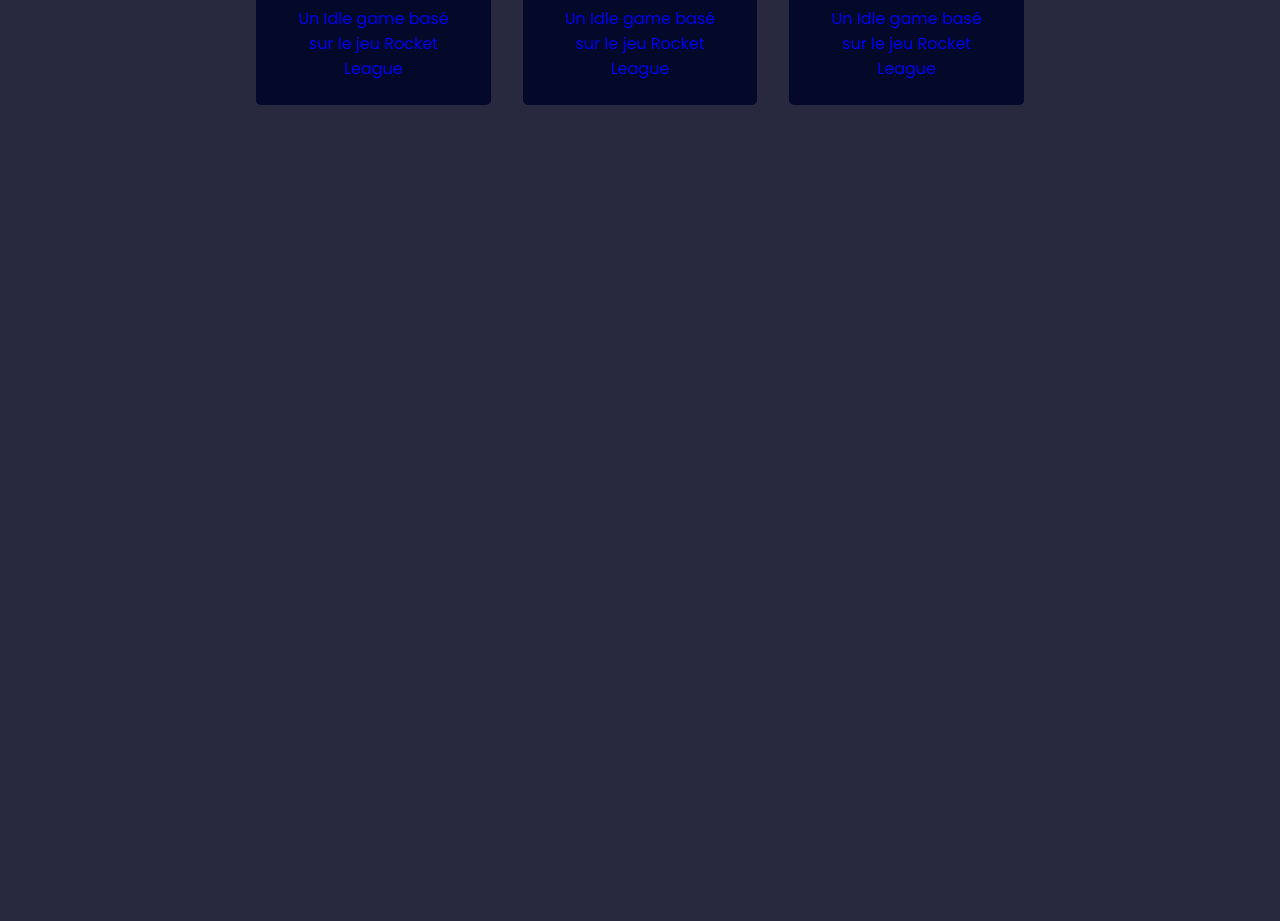
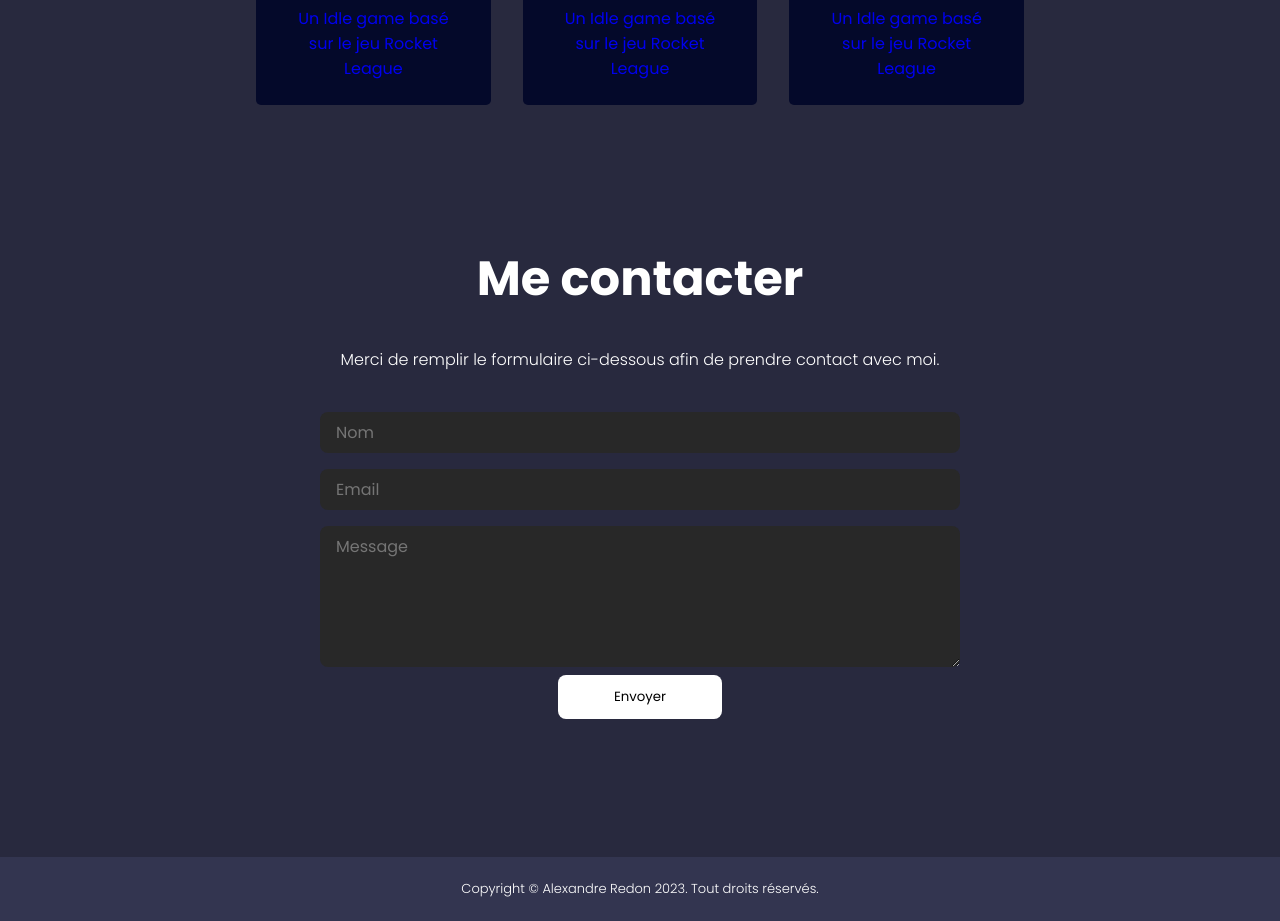
Before and after one commit to Alexandre-Redon/my_portfolio, a React (Vite) app: page / in a window 1280 px wide. Shown: the part 2240-3161 px from the top of the page. Before the commit the page ends 2361 px from the top, so only its background shows below. Built offline with nearby package versions, Linux system fonts and the light colour scheme.

Commit message:
dev: contact and footer

```diff
--- a/src/App.tsx
+++ b/src/App.tsx
@@ -2,6 +2,8 @@
 import NavBar from "./components/NavBar/NavBar";
 import APropos from "./components/APropos/APropos";
 import Portfolio from "./components/Portfolio/Portfolio";
+import Contact from "./components/Contact/Contact";
+import Footer from "./components/Footer/Footer";
 
 function App() {
   return (
@@ -10,6 +12,8 @@
       <Presentation />
       <APropos />
       <Portfolio />
+      <Contact />
+      <Footer />
     </div>
   );
 }
--- /dev/null
+++ b/src/components/Contact/Contact.tsx
@@ -0,0 +1,51 @@
+import { useState } from "react";
+import "./contact.css";
+
+const Contact = () => {
+  const [name, setName] = useState<string>("");
+  const [email, setEmail] = useState<string>("");
+  const [message, setMessage] = useState<string>("");
+
+  const handleSubmit = (e: React.FormEvent<HTMLFormElement>) => {
+    e.preventDefault();
+    alert(`Nom: ${name} Email: ${email} Message: ${message}`);
+  };
+
+  return (
+    <div id="contact">
+      <h2 className="contactPageTitle">Me contacter</h2>
+      <p className="contactDesc">
+        Merci de remplir le formulaire ci-dessous afin de prendre contact avec
+        moi.
+      </p>
+      <form className="contactForm" onSubmit={handleSubmit}>
+        <input
+          type="text"
+          placeholder="Nom"
+          className="contactFormInputName"
+          value={name}
+          onChange={(e) => setName(e.target.value)}
+        />
+        <input
+          type="email"
+          placeholder="Email"
+          className="contactFormInputEmail"
+          value={email}
+          onChange={(e) => setEmail(e.target.value)}
+        />
+        <textarea
+          placeholder="Message"
+          value={message}
+          className="contactFormInputMessage"
+          rows={5}
+          onChange={(e) => setMessage(e.target.value)}
+        ></textarea>
+        <button className="contactFormSubmitButton" type="submit">
+          Envoyer
+        </button>
+      </form>
+    </div>
+  );
+};
+
+export default Contact;
--- /dev/null
+++ b/src/components/Contact/contact.css
@@ -0,0 +1,53 @@
+#contact {
+    min-height: calc((100vh - 4rem));
+    width: 100vw;
+    max-width: 60rem;
+    margin: 0 auto;
+    text-align: center;
+    display: flex;
+    flex-direction: column;
+    align-items: center;
+    justify-content: center;
+}
+
+.contactPageTitle {
+    font-size: 3rem;
+    margin-bottom: 1rem;
+
+}
+
+.contactDesc {
+    font-weight: 300;
+    font-size: 1rem;
+    padding: 1rem;
+}
+
+.contactForm {
+    width: 90vw;
+    max-width: 60rem;
+    margin: 0 auto;
+    padding: 1rem;
+    display: flex;
+    flex-direction: column;
+    align-items: center;
+    justify-content: center;
+}
+
+.contactFormInputName, .contactFormInputEmail, .contactFormInputMessage {
+    font-size: medium;
+    width: 100%;
+    max-width: 40rem;
+    margin: 0.5rem;
+    padding: 0.5rem 1rem;
+    color: white;
+    border: none;
+    border-radius: 0.5rem;
+    background: rgb(40, 40, 40);
+}
+
+.contactFormSubmitButton {
+    background-color: white;
+    border: none;
+    padding: 0.75rem 3.5rem;
+    border-radius: 0.5rem;
+}
--- /dev/null
+++ b/src/components/Footer/Footer.tsx
@@ -0,0 +1,10 @@
+import "./footer.css";
+const Footer = () => {
+  return (
+    <footer className="footer">
+      Copyright &#169; Alexandre Redon 2023. Tout droits réservés.
+    </footer>
+  );
+};
+
+export default Footer;
--- /dev/null
+++ b/src/components/Footer/footer.css
@@ -0,0 +1,10 @@
+.footer {
+    width: 100vw;
+    height: 4rem;
+    background: #333550;
+    display: flex;
+    align-items: center;
+    justify-content: center;
+    font-weight: 300;
+    font-size: small;
+}
```
